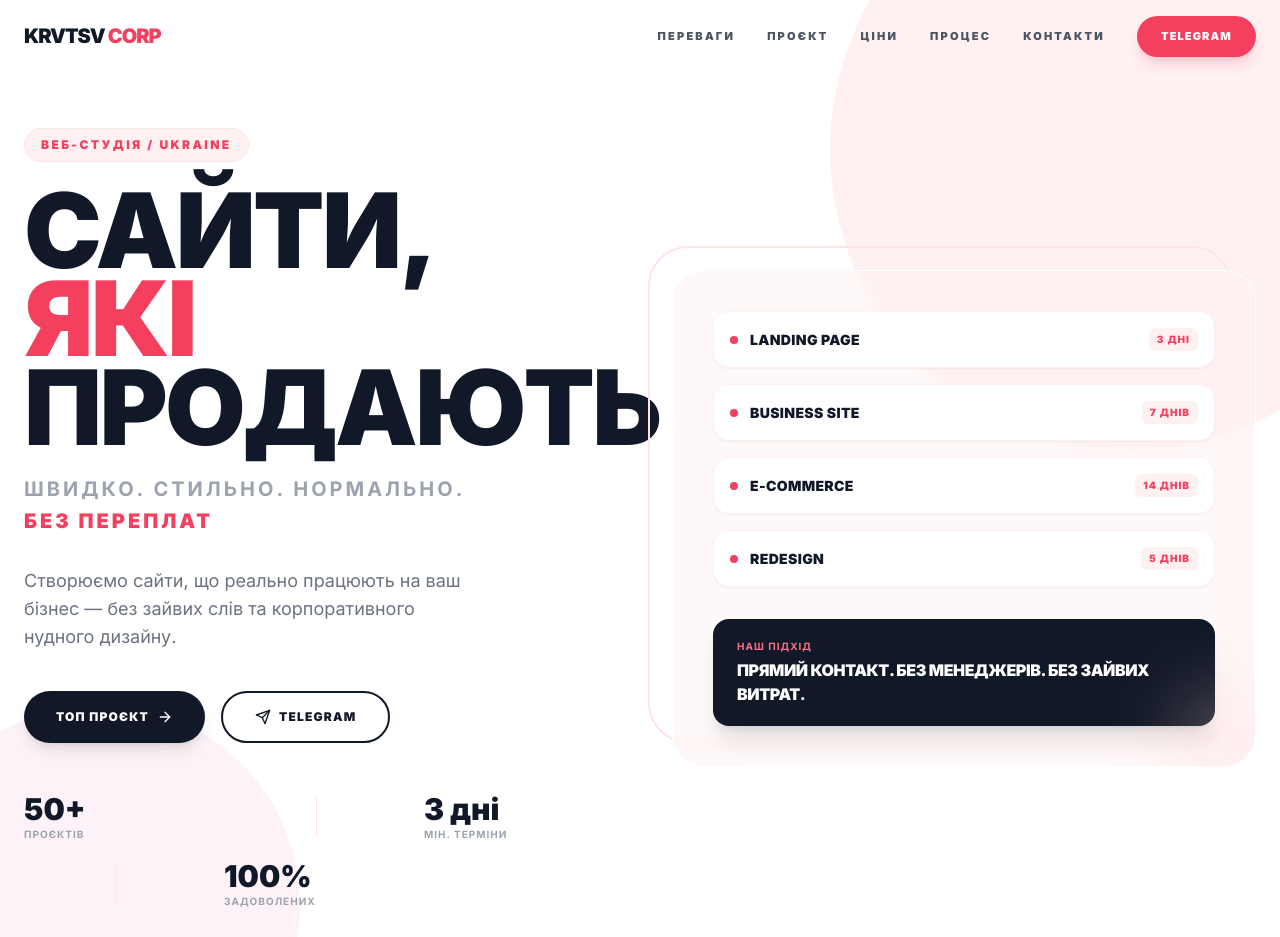
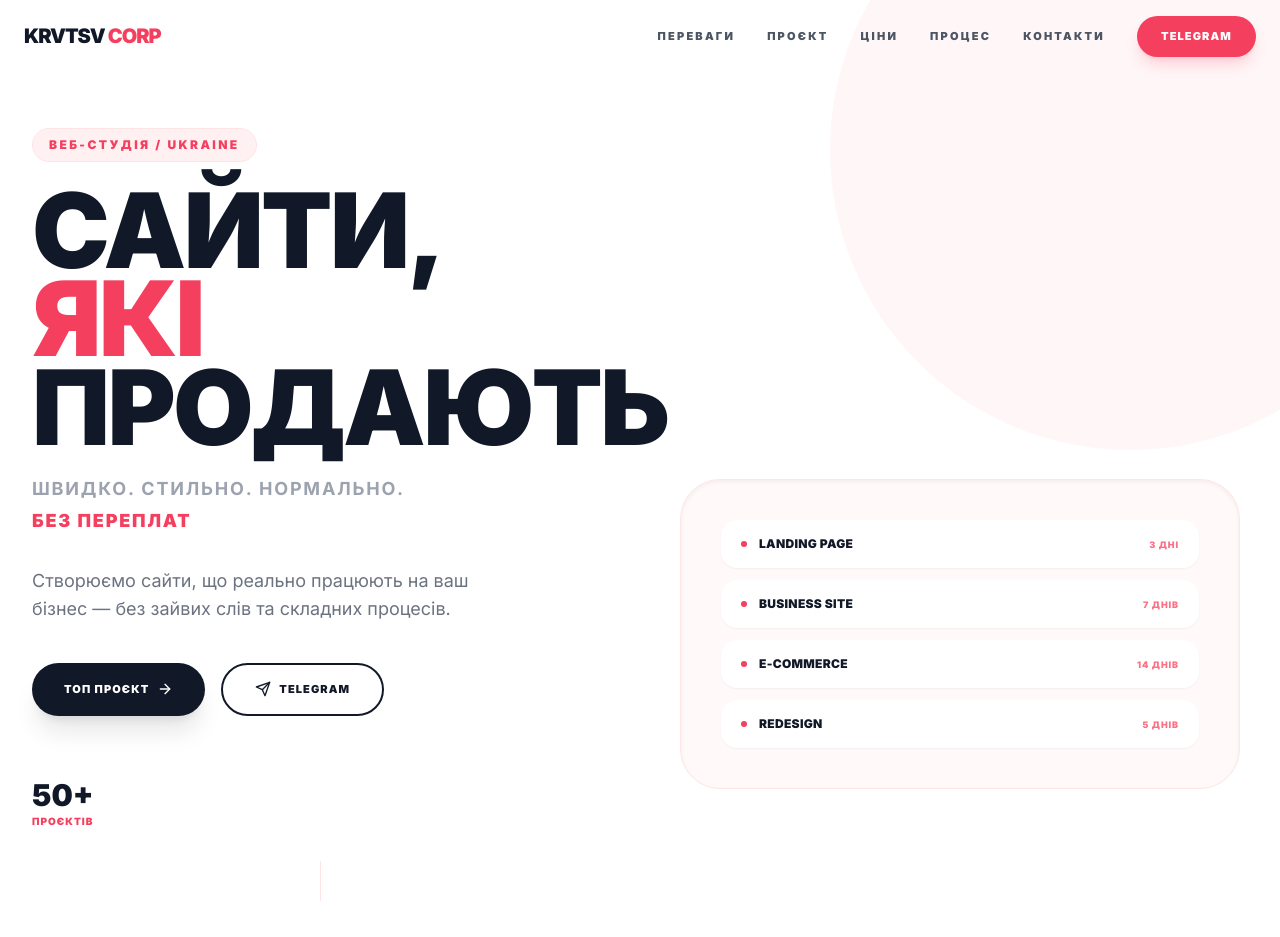
Before and after one commit to porustzi/krvtsv, a React (Vite) app in the folder project/: page / in a window 1280 px wide. Shown: the top 937 px of the page. Built offline with nearby package versions, Linux system fonts and the light colour scheme.

Commit message:
Update Hero.tsx

```diff
--- a/project/src/components/Hero.tsx
+++ b/project/src/components/Hero.tsx
@@ -2,20 +2,19 @@ import { motion } from 'framer-motion';
 import { ArrowRight, Send } from 'lucide-react';
 
 const fadeUp = (delay = 0) => ({
-  initial: { opacity: 0, y: 30 },
+  initial: { opacity: 0, y: 20 },
   whileInView: { opacity: 1, y: 0 },
   viewport: { once: true },
-  transition: { duration: 0.7, delay, ease: 'easeOut' },
+  transition: { duration: 0.6, delay, ease: 'easeOut' },
 });
 
 export default function Hero() {
   return (
     <section className="relative min-h-screen flex items-center overflow-hidden bg-white pt-24 pb-12 md:pt-32 md:pb-24">
-      {/* Background decorations */}
-      <div className="absolute top-0 right-0 w-64 h-64 md:w-[600px] md:h-[600px] bg-rose-50 rounded-full translate-x-1/4 -translate-y-1/4 pointer-events-none" />
-      <div className="absolute bottom-0 left-0 w-48 h-48 md:w-[400px] md:h-[400px] bg-pink-50 rounded-full -translate-x-1/4 translate-y-1/4 pointer-events-none" />
+      {/* Декор */}
+      <div className="absolute top-0 right-0 w-64 h-64 md:w-[600px] md:h-[600px] bg-rose-50 rounded-full translate-x-1/4 -translate-y-1/4 pointer-events-none opacity-60" />
 
-      <div className="relative max-w-7xl mx-auto px-4 md:px-6 w-full">
+      <div className="relative max-w-7xl mx-auto px-6 md:px-8 w-full">
         <div className="grid lg:grid-cols-2 gap-12 lg:gap-16 items-center">
           <div className="text-center lg:text-left">
             <motion.div {...fadeUp(0)} className="mb-6">
@@ -24,37 +23,37 @@ export default function Hero() {
               </span>
             </motion.div>
 
-            {/* Исправленный заголовок */}
+            {/* Заголовок с безопасным размером */}
             <motion.h1
               {...fadeUp(0.1)}
-              className="text-[3.2rem] sm:text-[5rem] lg:text-[6.5rem] font-black leading-[1] md:leading-[0.85] tracking-tight text-gray-900 uppercase mb-6"
+              className="text-[2.8rem] xs:text-[3.5rem] sm:text-[5rem] lg:text-[6.5rem] font-black leading-[1.1] md:leading-[0.85] tracking-tight text-gray-900 uppercase mb-6"
             >
               САЙТИ,<br />
               <span className="text-rose-500">ЯКІ</span><br />
               <span className="block mt-1 md:mt-0">ПРОДАЮТЬ</span>
             </motion.h1>
 
-            {/* Месседжи с правильным интервалом */}
-            <motion.div {...fadeUp(0.25)} className="mt-6 mb-8 space-y-1">
-              <p className="text-sm sm:text-lg md:text-xl font-bold uppercase tracking-[0.15em] text-gray-400">
+            <motion.div {...fadeUp(0.2)} className="mb-8 space-y-1">
+              <p className="text-xs sm:text-lg font-bold uppercase tracking-widest text-gray-400">
                 ШВИДКО. СТИЛЬНО. НОРМАЛЬНО.
               </p>
-              <p className="text-base sm:text-lg md:text-xl font-black uppercase tracking-[0.15em] text-rose-500">
+              <p className="text-sm sm:text-lg font-black uppercase tracking-widest text-rose-500">
                 БЕЗ ПЕРЕПЛАТ
               </p>
             </motion.div>
 
+            {/* Описание с отступами, чтобы не касалось углов */}
             <motion.p
-              {...fadeUp(0.35)}
+              {...fadeUp(0.3)}
               className="text-gray-500 text-sm md:text-lg leading-relaxed max-w-md mb-10 mx-auto lg:mx-0 px-2 sm:px-0"
             >
-              Створюємо сайти, що реально працюють на ваш бізнес — без зайвих слів та корпоративного нудного дизайну.
+              Створюємо сайти, що реально працюють на ваш бізнес — без зайвих слів та складних процесів.
             </motion.p>
 
-            <motion.div {...fadeUp(0.45)} className="flex flex-col sm:flex-row flex-wrap justify-center lg:justify-start gap-4">
+            <motion.div {...fadeUp(0.4)} className="flex flex-col sm:flex-row justify-center lg:justify-start gap-4">
               <a
                 href="#project"
-                className="group inline-flex items-center justify-center gap-2 bg-gray-900 text-white font-black uppercase tracking-widest text-xs px-8 py-4 rounded-full hover:bg-rose-500 transition-all duration-300 w-full sm:w-auto shadow-lg hover:shadow-rose-500/20 active:scale-95"
+                className="group inline-flex items-center justify-center gap-2 bg-gray-900 text-white font-black uppercase tracking-widest text-[11px] px-8 py-4.5 rounded-full hover:bg-rose-500 transition-all w-full sm:w-auto active:scale-95 shadow-xl shadow-gray-900/10"
               >
                 ТОП ПРОЄКТ
                 <ArrowRight size={16} className="group-hover:translate-x-1 transition-transform" />
@@ -63,76 +62,62 @@ export default function Hero() {
                 href="https://t.me/krvtsvcorp"
                 target="_blank"
                 rel="noopener noreferrer"
-                className="group inline-flex items-center justify-center gap-2 border-2 border-gray-900 text-gray-900 font-black uppercase tracking-widest text-xs px-8 py-4 rounded-full hover:bg-gray-900 hover:text-white transition-all duration-300 w-full sm:w-auto active:scale-95"
+                className="group inline-flex items-center justify-center gap-2 border-2 border-gray-900 text-gray-900 font-black uppercase tracking-widest text-[11px] px-8 py-4 rounded-full hover:bg-gray-900 hover:text-white transition-all w-full sm:w-auto active:scale-95"
               >
                 <Send size={16} />
                 Telegram
               </a>
             </motion.div>
 
-            {/* Статистика */}
-            <motion.div {...fadeUp(0.55)} className="mt-12 grid grid-cols-1 sm:grid-cols-3 gap-6 sm:gap-4 items-center">
-              <div className="flex flex-col items-center lg:items-start">
-                <p className="text-3xl font-black text-gray-900">50+</p>
-                <p className="text-[10px] uppercase tracking-widest text-gray-400 font-bold">Проєктів</p>
+            {/* Статистика: пофикшен размер "3 дні" и наезды */}
+            <motion.div
+              {...fadeUp(0.5)}
+              className="mt-16 grid grid-cols-1 xs:grid-cols-3 gap-8 xs:gap-2 items-center border-t border-gray-100 pt-10 sm:border-0 sm:pt-0"
+            >
+              <div className="flex flex-col items-center lg:items-start gap-1">
+                <p className="text-3xl font-black text-gray-900 leading-none">50+</p>
+                <p className="text-[10px] uppercase tracking-widest text-rose-500 font-black">Проєктів</p>
               </div>
+
               <div className="hidden sm:block w-px h-10 bg-rose-100 mx-auto" />
-              <div className="flex flex-col items-center lg:items-start">
-                <p className="text-3xl font-black text-gray-900">3 дні</p>
-                <p className="text-[10px] uppercase tracking-widest text-gray-400 font-bold">Мін. терміни</p>
+
+              <div className="flex flex-col items-center lg:items-start gap-1">
+                {/* Уменьшил шрифт именно тут */}
+                <p className="text-2xl xs:text-xl md:text-3xl font-black text-gray-900 leading-none whitespace-nowrap">
+                  3 ДНІ
+                </p>
+                <p className="text-[10px] uppercase tracking-widest text-rose-500 font-black">Терміни</p>
               </div>
+
               <div className="hidden sm:block w-px h-10 bg-rose-100 mx-auto" />
-              <div className="flex flex-col items-center lg:items-start">
-                <p className="text-3xl font-black text-gray-900">100%</p>
-                <p className="text-[10px] uppercase tracking-widest text-gray-400 font-bold">Задоволених</p>
+
+              <div className="flex flex-col items-center lg:items-start gap-1">
+                <p className="text-3xl font-black text-gray-900 leading-none">100%</p>
+                <p className="text-[10px] uppercase tracking-widest text-rose-500 font-black">Клієнтів</p>
               </div>
             </motion.div>
           </div>
 
-          {/* Right column - Card UI */}
+          {/* Правая колонка: скрывается на очень маленьких экранах, если мешает */}
           <motion.div
-            initial={{ opacity: 0, scale: 0.95 }}
+            initial={{ opacity: 0, scale: 0.9 }}
             whileInView={{ opacity: 1, scale: 1 }}
             viewport={{ once: true }}
-            transition={{ duration: 0.8, delay: 0.2, ease: 'easeOut' }}
-            className="w-full max-w-lg mx-auto lg:max-w-none mt-8 lg:mt-0"
+            className="w-full max-w-lg mx-auto lg:max-w-none mt-12 lg:mt-0 px-2"
           >
-            <div className="relative p-2 sm:p-0">
-              <div className="absolute -top-3 -left-3 sm:-top-6 sm:-left-6 w-full h-full border-2 border-rose-100 rounded-[2.5rem]" />
-              <div className="relative bg-rose-50/50 backdrop-blur-sm rounded-[2rem] p-6 sm:p-10 overflow-hidden border border-white">
-                <div className="space-y-3 md:space-y-4">
+            <div className="relative bg-rose-50/40 backdrop-blur-sm rounded-[2.5rem] p-6 md:p-10 border border-rose-100 shadow-inner">
+              <div className="space-y-3">
                 {['Landing Page', 'Business Site', 'E-commerce', 'Redesign'].map((item, i) => (
-                    <motion.div
-                      key={item}
-                      initial={{ opacity: 0, x: 20 }}
-                      whileInView={{ opacity: 1, x: 0 }}
-                      viewport={{ once: true }}
-                      transition={{ delay: 0.4 + i * 0.1, duration: 0.5 }}
-                      className="flex items-center justify-between gap-4 bg-white rounded-2xl px-4 py-4 shadow-sm border border-rose-50"
-                    >
+                  <div key={item} className="flex items-center justify-between gap-4 bg-white rounded-2xl px-5 py-4 shadow-sm">
                     <div className="flex items-center gap-3">
-                        <div className="w-2 h-2 rounded-full bg-rose-500 flex-shrink-0" />
-                        <p className="font-black text-xs sm:text-sm text-gray-900 uppercase tracking-wide">{item}</p>
+                      <div className="w-1.5 h-1.5 rounded-full bg-rose-500" />
+                      <p className="font-black text-[10px] sm:text-xs text-gray-900 uppercase tracking-wide">{item}</p>
                     </div>
-                      <div className="text-[10px] font-black text-rose-500 uppercase tracking-widest bg-rose-50 px-2 py-1 rounded-md">
+                    <span className="text-[9px] font-black text-rose-400 uppercase tracking-widest">
                       {['3 дні', '7 днів', '14 днів', '5 днів'][i]}
+                    </span>
                   </div>
-                    </motion.div>
                 ))}
-                </div>
-
-                <motion.div
-                  initial={{ opacity: 0, y: 20 }}
-                  whileInView={{ opacity: 1, y: 0 }}
-                  viewport={{ once: true }}
-                  transition={{ delay: 0.9, duration: 0.5 }}
-                  className="mt-8 bg-gray-900 rounded-2xl px-6 py-5 text-white shadow-xl"
-                >
-                  <p className="text-[10px] uppercase tracking-widest text-rose-400 font-bold mb-1 text-center sm:text-left">Наш підхід</p>
-                  <p className="font-black text-sm sm:text-base leading-tight text-center sm:text-left uppercase tracking-tight">Прямий контакт. Без менеджерів. Без зайвих витрат.</p>
-                </motion.div>
-
-                <div className="absolute -bottom-6 -right-6 w-24 h-24 bg-rose-200 rounded-full blur-2xl opacity-40" />
               </div>
             </div>
           </motion.div>
```
Lines whose indentation alone changed are shown as unchanged.
